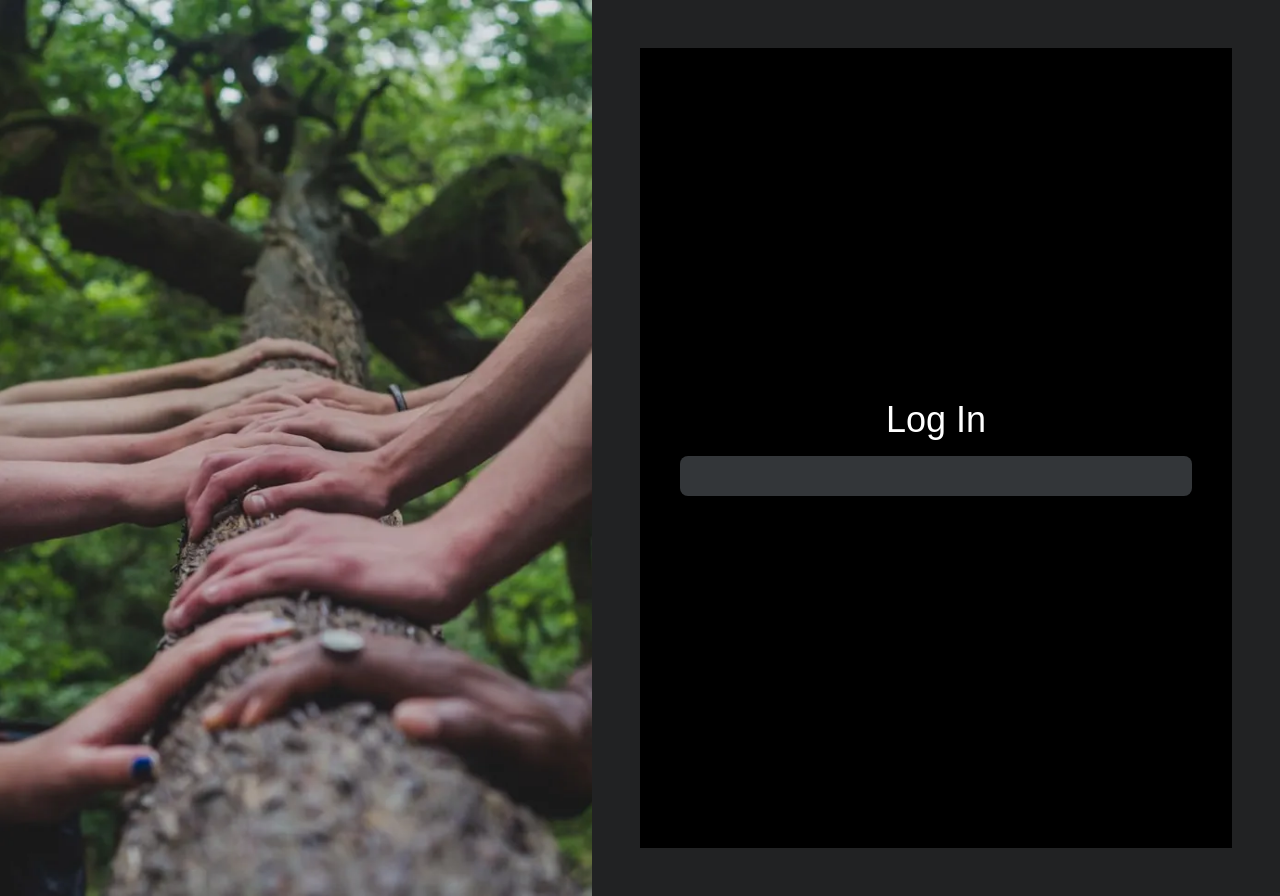
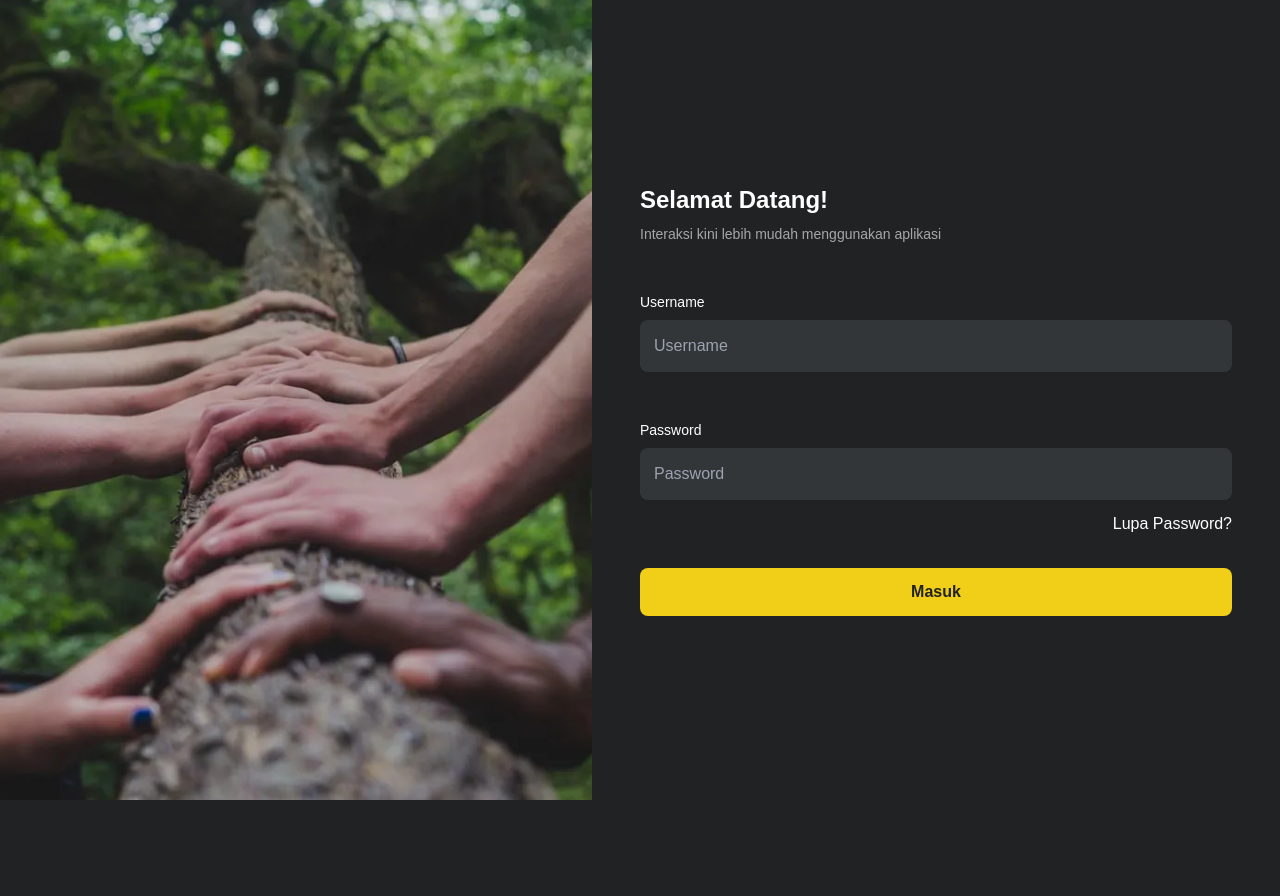
Before and after one commit to arifwp/srawung-frontend, a Next.js app: page /auth/login in a window 1280 px wide. After the commit the page ends 800 px from the top, so only its background shows below. Built offline with nearby package versions, Linux system fonts and the light colour scheme.

Commit message:
bug fix styling

```diff
--- a/src/app/auth/login/page.tsx
+++ b/src/app/auth/login/page.tsx
@@ -1,13 +1,91 @@
-import GradientInput from "@/components/inputs/GradientInput";
+"use client";
+
+import PrimaryButton from "@/components/buttons/PrimaryButton";
+import InputPrimary from "@/components/inputs/InputPrimary";
+import { useFormik } from "formik";
+import { useRouter } from "next/navigation";
+import { useState } from "react";
+import * as yup from "yup";
+
+interface FormValues {
+  username: string;
+  password: string;
+}
+
+const initialValues = {
+  username: "",
+  password: "",
+};
 
 export default function LoginPage() {
+  const [isLoading, setIsLoading] = useState<boolean>(false);
+  const router = useRouter();
+
+  const formik = useFormik({
+    initialValues: initialValues,
+    validationSchema: yup.object().shape({
+      username: yup.string().required("Username harus diisi"),
+      password: yup.string().required("Password harus diisi"),
+    }),
+    onSubmit: (values: FormValues) => {
+      console.log("values username", values.username);
+      setIsLoading(true);
+
+      setTimeout(() => {
+        setIsLoading(false);
+
+        router.replace("/home");
+        localStorage.setItem("registeredUsername", values.username);
+      }, 3000);
+    },
+  });
+
   return (
-    <div className="w-full min-h-dvh gap-4 bg-black flex flex-col justify-center items-center">
-      <p className="text-3xl md:text-4xl">Log In</p>
+    <form className="w-full min-h-full" onSubmit={formik.handleSubmit}>
+      <div className="w-full h-full flex flex-col justify-between md:justify-center">
+        <div className="flex flex-col">
+          <h1 className="text-lg md:text-xl lg:text-2xl font-semibold ">
+            Selamat Datang!
+          </h1>
 
-      <div className="w-full max-w-lg">
-        <GradientInput className="bg-black" />
+          <p className="text-sm md:text-md mt-2 opacity-secondary">
+            Interaksi kini lebih mudah menggunakan aplikasi
+          </p>
+
+          <InputPrimary
+            className="mt-12"
+            placeholder="Username"
+            label="Username"
+            isError={!!formik.touched.username && !!formik.errors.username}
+            errorMsg={formik.errors.username}
+            onConfirm={(value: string) => {
+              formik.setFieldValue("username", value);
+            }}
+          />
+
+          <InputPrimary
+            className="mt-12"
+            placeholder="Password"
+            label="Password"
+            type="password"
+            isError={!!formik.touched.password && !!formik.errors.password}
+            errorMsg={formik.errors.password}
+            onConfirm={(value: string) => {
+              formik.setFieldValue("password", value);
+            }}
+          />
+
+          <div className="mt-3 flex justify-end cursor-pointer">
+            <p className="text-md">Lupa Password?</p>
+          </div>
+        </div>
+
+        <PrimaryButton
+          title="Masuk"
+          className="mt-8 md:mt-8"
+          isLoading={isLoading}
+        />
       </div>
-    </div>
+    </form>
   );
 }
--- a/src/app/auth/password/page.tsx
+++ b/src/app/auth/password/page.tsx
@@ -15,7 +15,7 @@ const initialValues: FormValues = {
   confirmationPassword: "",
 };
 
-export default function PasswordPage() {
+export default function page() {
   const formik = useFormik({
     initialValues: initialValues,
     validationSchema: yup.object().shape({
@@ -27,7 +27,7 @@ export default function PasswordPage() {
     onSubmit: (values: FormValues) => {
       console.log("values password", values);
 
-      localStorage.removeItem("registeredUsername");
+      localStorage.removeItem("registeredEmail");
     },
   });
 
@@ -46,37 +46,29 @@ export default function PasswordPage() {
           <InputPrimary
             className="mt-12"
             type="password"
+            label="Password"
             placeholder="********"
+            isError={!!formik.touched.password && !!formik.errors.password}
+            errorMsg={formik.errors.password}
             onConfirm={(value: string) => {
-              console.log("value", value);
-
               formik.setFieldValue("password", value);
             }}
           />
 
-          {formik.touched.password && formik.errors.password && (
-            <p className="mt-2 text-sm text-red-400">
-              {formik.errors.password}
-            </p>
-          )}
-
           <InputPrimary
-            className="mt-4"
+            className="mt-8"
             type="password"
+            label="Konfirmasi Password"
+            isError={
+              !!formik.touched.confirmationPassword &&
+              !!formik.errors.confirmationPassword
+            }
+            errorMsg={formik.errors.confirmationPassword}
             placeholder="********"
             onConfirm={(value: string) => {
-              console.log("value", value);
-
               formik.setFieldValue("confirmationPassword", value);
             }}
           />
-
-          {formik.touched.confirmationPassword &&
-            formik.errors.confirmationPassword && (
-              <p className="mt-2 text-sm text-red-400">
-                {formik.errors.confirmationPassword}
-              </p>
-            )}
         </div>
 
         <PrimaryButton title="Lanjutkan" className="mt-8 md:mt-8" />
--- a/src/app/auth/register/page.tsx
+++ b/src/app/auth/register/page.tsx
@@ -8,30 +8,33 @@ import { useState } from "react";
 import * as yup from "yup";
 
 interface FormValues {
-  username: string;
+  email: string;
 }
 
 const initialValues = {
-  username: "",
+  email: "",
 };
-export default function RegisterPage() {
+export default function page() {
   const [isLoading, setIsLoading] = useState<boolean>(false);
   const router = useRouter();
 
   const formik = useFormik({
     initialValues: initialValues,
     validationSchema: yup.object().shape({
-      username: yup.string().required("Username harus diisi"),
+      email: yup
+        .string()
+        .required("Email harus diisi")
+        .email("Format email salah"),
     }),
     onSubmit: (values: FormValues) => {
-      console.log("values username", values.username);
+      console.log("values email", values.email);
       setIsLoading(true);
 
       setTimeout(() => {
         setIsLoading(false);
 
         router.push("password");
-        localStorage.setItem("registeredUsername", values.username);
+        localStorage.setItem("registeredEmail", values.email);
       }, 3000);
     },
   });
@@ -45,24 +48,19 @@ export default function RegisterPage() {
           </h1>
 
           <p className="text-sm md:text-md mt-2 opacity-secondary">
-            Pilih username anda dan mulai daftarkan akun anda
+            Daftarkan email anda dan mulai gunakan aplikasi
           </p>
 
           <InputPrimary
             className="mt-12"
-            placeholder="Username"
+            placeholder="Email"
+            label="Email"
+            isError={!!formik.touched.email && !!formik.errors.email}
+            errorMsg={formik.errors.email}
             onConfirm={(value: string) => {
-              console.log("value", value);
-
-              formik.setFieldValue("username", value);
+              formik.setFieldValue("email", value);
             }}
           />
-
-          {formik.touched.username && formik.errors.username && (
-            <p className="mt-2 text-sm text-red-400">
-              {formik.errors.username}
-            </p>
-          )}
         </div>
 
         <PrimaryButton
--- a/src/app/home/layout.tsx
+++ b/src/app/home/layout.tsx
@@ -1,11 +1,16 @@
 import BottomNavigation from "@/components/navigations/BottomNavigation";
+import Sidebar from "@/components/navigations/Sidebar";
 
 export default function Layout({
   children,
 }: Readonly<{ children: React.ReactNode }>) {
   return (
-    <div className="w-full bg-darkPrimary">
-      {children}
+    <div className="w-full h-full flex flex-row items-start">
+      <Sidebar />
+
+      <div className="w-full h-full md:max-w-sidebar-mobile xl:max-w-sidebar-desktop ml-auto p-4">
+        {children}
+      </div>
 
       <BottomNavigation />
     </div>
```
